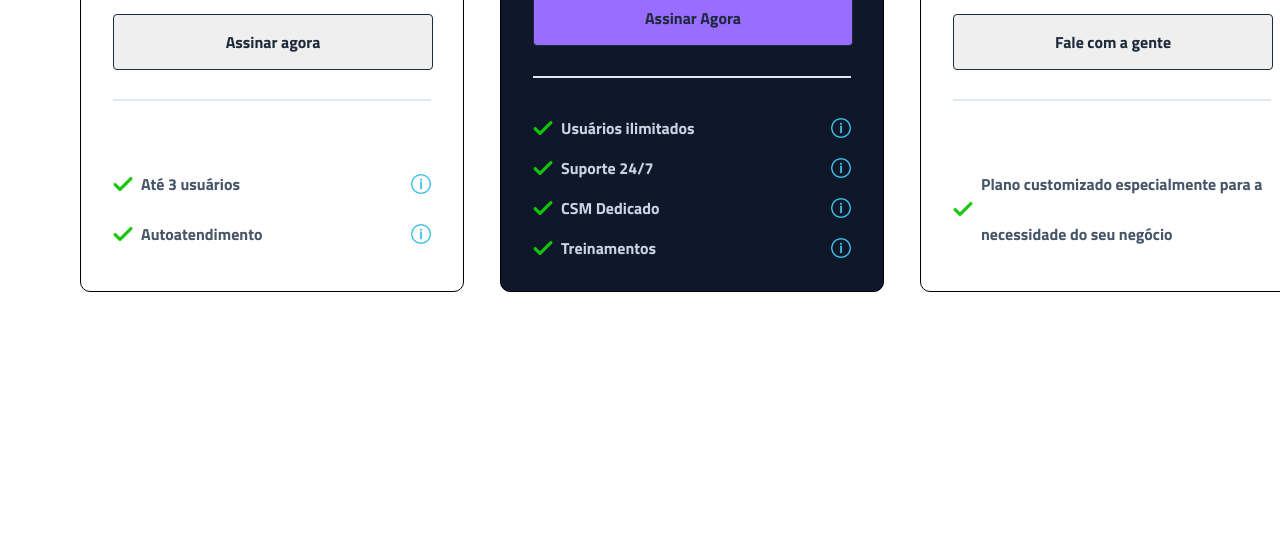
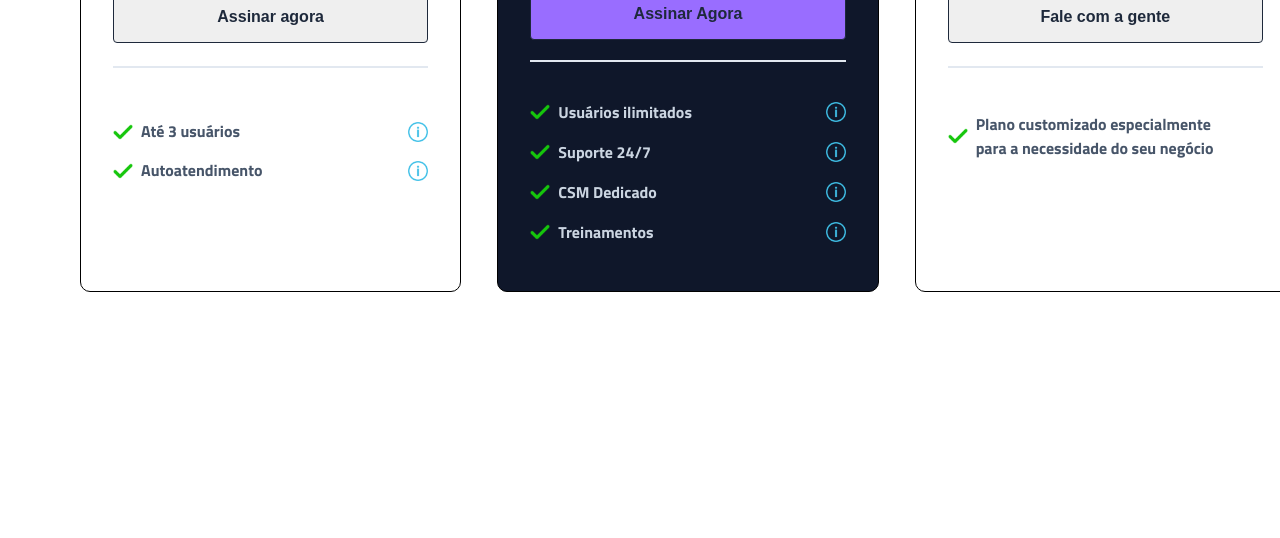
Before and after one commit to Wesleygrs2/DesafioRocketSeat15, a plain HTML site: page index.html in a window 1280 px wide. Shown: the part 262-800 px from the top of the page. Drawn offline with Linux system fonts and the light colour scheme.

Commit message:
Alinhando os elementos

```diff
--- a/index.html
+++ b/index.html
@@ -95,7 +95,7 @@
                     <div class="info">
                         <div class="checkinfo">
                             <img src="./images/check.png" alt="CheckBox">
-                            <p>Plano customizado especialmente para a necessidade do seu negócio</p>
+                            <pre>Plano customizado especialmente <br>para a necessidade do seu negócio</pre>
                         </div>
                     </div>
                     <!--Fim Card Enterprise-->
--- a/style.css
+++ b/style.css
@@ -2,6 +2,9 @@
     margin: 0;
     padding: 0;
     box-sizing: border-box;
+}
+body {
+    font-family: 'Titillium Web', sans-serif;
 }
 #cards-group {
     display: flex;
@@ -17,19 +20,18 @@
 .card{
     display: flex;
     flex-direction: column;
-    justify-content: space-between;
+    align-content: flex-start;
     padding: 48px 32px 32px 32px;
+    gap: 14px;
     background-color: #FFFFFF;
     border: 1px solid;
     border-radius: 10px;
     width: 384px;
     height: 454px;
-
 }
 .card-especial {
     display: flex;
     flex-direction: column;
-    /*justify-content: space-between;*/
     padding: 48px 32px 32px 32px;
     background-color: white;
     border: 1px solid;
@@ -37,12 +39,10 @@
     width: 384px;
     height: 454px;
     background: #0F172A;
-
 }
 span {
     width: 147px;
     height: 21px;
-    font-family: 'Titillium Web', sans-serif;
     font-weight: 600; /*Peso da cor*/
     font-size: 13px;
     line-height: 30px; /*Largura entre os textos*/
@@ -58,25 +58,22 @@ span {
     width: 100%;
     padding: 0px;
     gap: 8px;
-
 }
-button{
+button {
     display: flex;
     flex-direction: row;
     justify-content: center;
     align-items: center;
-    padding: 16px;
-    gap: 10px;
-    width: 320px;
-    height: 56px;
+    padding: 16px 24px;
+    gap: px;
     border: 1px solid #1E293B;
     border-radius: 4px;
     cursor: pointer;
+    margin: 9px 0px 9px 0px;
     /*text*/
-    font-family: 'Titillium Web', sans-serif;
+
     font-weight: 700;
     font-size: 16px;
-    line-height: 24px;
     color: #1E293B;
 }
 hr {
@@ -84,16 +81,14 @@ hr {
     border: 1px solid #e2e8f0;
 }
 h1{
-    width: 142px;
-    height: 49px;
-    font-family: 'Titillium Web', sans-serif;
     font-style: normal;
     font-weight: 700;
     font-size: 32px;
     line-height: 46px;
 }
 p {
-    font-family: 'Titillium Web', sans-serif;
+    display: flex;
+    flex-direction: column;
     font-style: normal;
     font-weight: 700;
     font-size: 20px;
@@ -104,18 +99,22 @@ img {
     height: 20px;
 }
 .info p {
-    line-height: 50px;
+    font-style: normal;
+    font-weight: 400;
+    font-size: 16px;
+    color: #475569;
+    line-height: 39px;
+
+}
+pre {
     font-family: 'Titillium Web';
     font-style: normal;
     font-weight: 400;
     font-size: 16px;
     color: #475569;
-
-    /*line-height: 24px;*/
 }
  .info {
     display: flex;
-
     align-items: center;
     position: relative;
     padding: 0px;
@@ -132,6 +131,7 @@ img {
     line-height: 24px;
     color: #7c3aed;
     gap: 10px;
+
 }
 .text-especial {
     display: flex;
@@ -144,12 +144,10 @@ img {
     color: #F8FAFC;
 }
 .card-especial button {
-    margin: 30px 0px 30px 0px;
+    margin: 30px 0px 20px 0px;
     background: #996DFF;
-
 }
 .card-especial .checkinfo p {
-    gap: 10px;
     line-height: 40px;
     color: #CBD5E1;
 }
```
